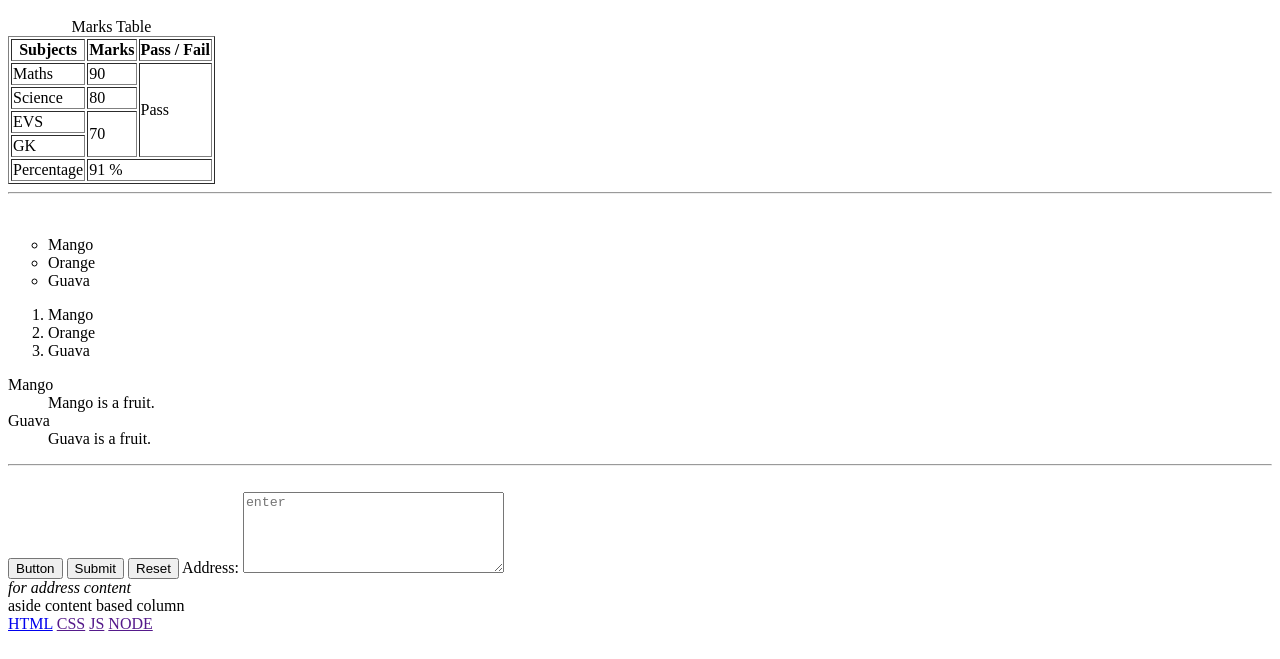
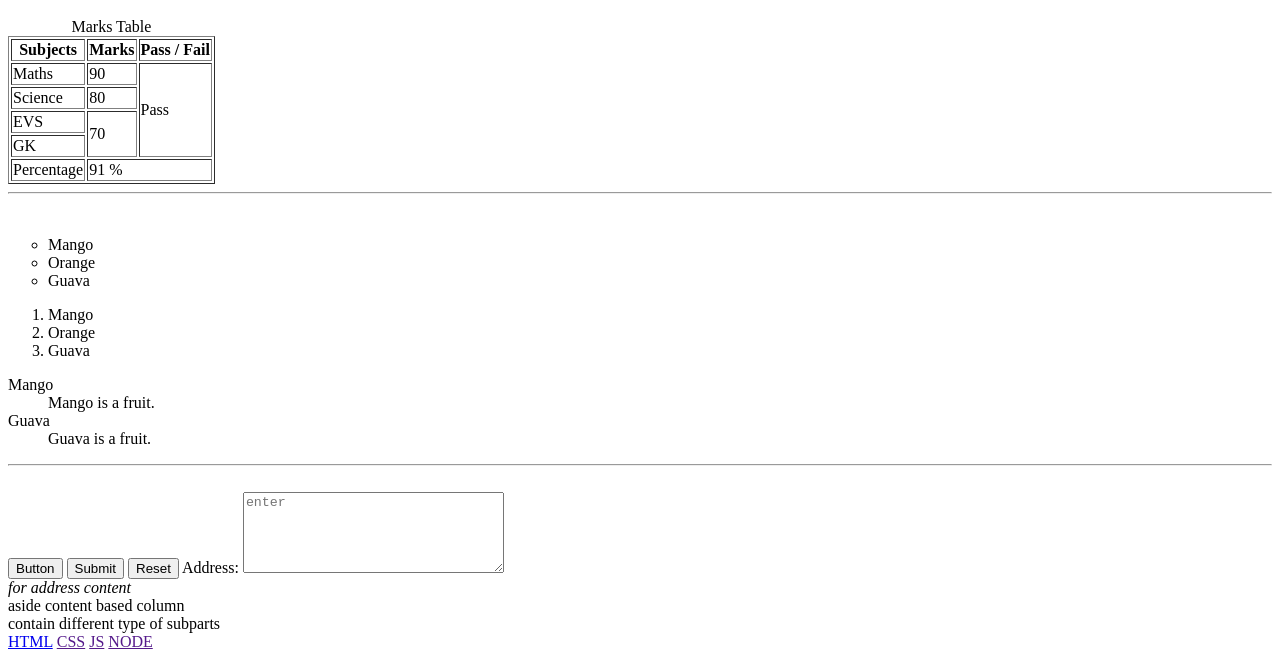
Before and after one commit to swapnil-meshram-09/html, a plain HTML site: page index.html in a window 1280 px wide. Shown: the part 6374-7033 px from the top of the page. Drawn offline with Linux system fonts and the light colour scheme.

Commit message:
new changes

```diff
--- a/index.html
+++ b/index.html
@@ -166,7 +166,7 @@
 
     <aside>aside content based column</aside>
 
-    <section></section>
+    <section>contain different type of subparts</section>
 
 
     <nav>
```
